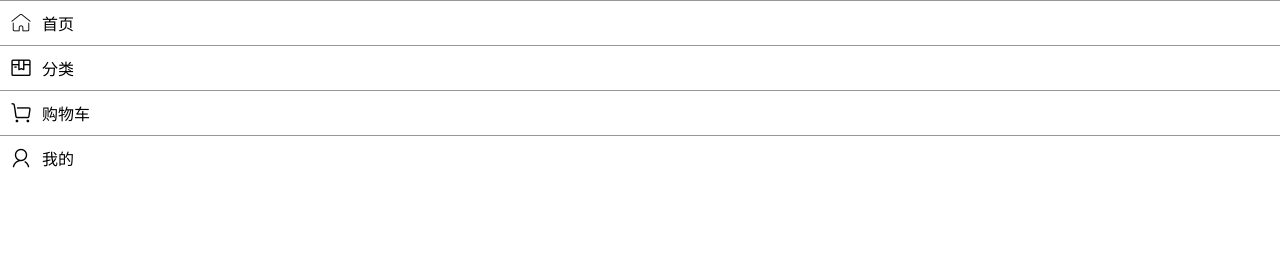
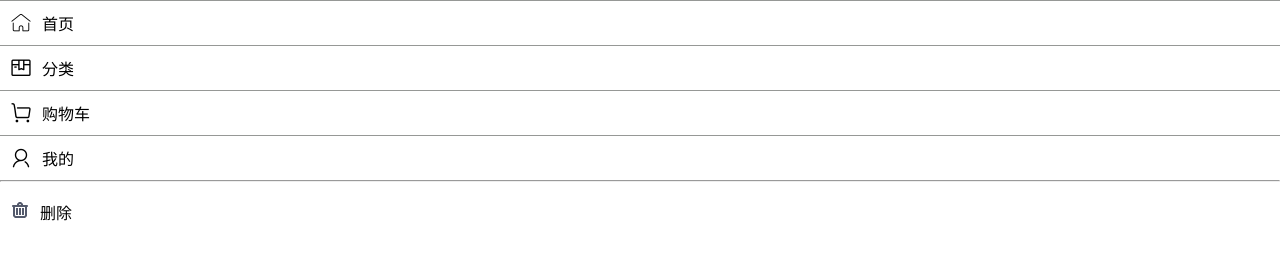
Before and after one commit to heyushuo/Layout, a plain HTML site: page 文字和字体图标左右布局/index.html in a window 1280 px wide. Drawn offline with Linux system fonts and the light colour scheme.

Commit message:
背景图和文字

```diff
--- a/文字和字体图标左右布局/index.html
+++ b/文字和字体图标左右布局/index.html
@@ -21,10 +21,41 @@
 				font-size: 16px;
 				vertical-align: middle;
 			}
+
+
+
+
+
+
+			p{
+				font-size: 16px;
+			}
+			/*
+			 * 1.如果背景图片是20*20,字体为16px合适
+			 * 2.
+			 */
+			.icon {
+				/*16-20px之间*/
+			    display: inline-block;
+			    width:20px; height:20px;
+			    background: url(delete.png) no-repeat center;
+			    white-space:nowrap;
+			    letter-spacing: -1em;
+			    text-indent: -99em;
+			    color: transparent;
+			    padding: 0 10px;
+			    /* IE7 */
+			    *text-indent: 0;
+			    *zoom: expression( this.runtimeStyle['zoom'] = '1', this.innerHTML = '\3000');
+			}
+			.icon:before {
+			    content: '\3000';
+			}
 		</style>
 	</head>
 	<body>
 		<div class="box">
+			<!--字体图标版-->
 			<ul>
 				<li>
 					<i class="iconfont icon-home_light"></i>
@@ -43,6 +74,13 @@
 					<span>我的</span>
 				</li>
 			</ul>
+			<!--字体图标版结束-->
+			<hr />
+			<br />
+			<!--背景图片版-->
+			<p>
+				<i class="icon"></i>删除
+			</p>
 		</div>
 	</body>
 </html>
```
Also changed, not shown: 文字和字体图标左右布局/delete.png (added).
